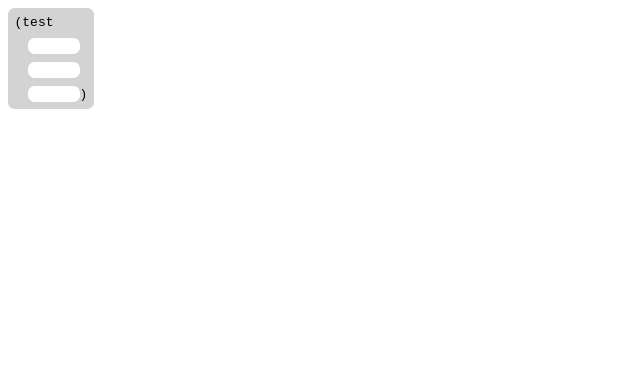
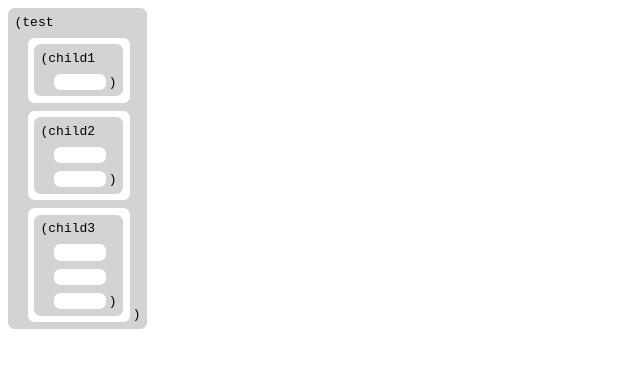
Before and after one commit to kimjulian-gc/Block-Parsons, a React (Vite) app: page / in a window 1280 px wide. Shown: the top 368 px of the page, without its empty margins (0-640 px from the left). Built offline with nearby package versions, Linux system fonts and the light colour scheme.

Commit message:
Support child blocks

```diff
--- a/src/block/ArgumentSlot.tsx
+++ b/src/block/ArgumentSlot.tsx
@@ -1,7 +1,12 @@
 import { BlockLabels } from "./aria-labels.ts";
 import { Box } from "@mui/material";
+import { Block, type BlockProps } from "./Block.tsx";
 
-export function ArgumentSlot() {
+interface ArgumentSlotProps {
+  blockProps?: BlockProps;
+}
+
+export function ArgumentSlot({ blockProps }: ArgumentSlotProps) {
   return (
     <Box
       width={"fit-content"}
@@ -12,6 +17,8 @@ export function ArgumentSlot() {
       borderRadius={"0.5em"}
       marginLeft={"1em"}
       aria-label={BlockLabels.ArgumentSlot}
-    ></Box>
+    >
+      {blockProps ? <Block {...blockProps} /> : null}
+    </Box>
   );
 }
--- a/src/block/Block.tsx
+++ b/src/block/Block.tsx
@@ -1,4 +1,4 @@
-import { Stack } from "@mui/material";
+import { Box, Stack } from "@mui/material";
 import { useState } from "react";
 import { ArgumentSlot } from "./ArgumentSlot.tsx";
 
@@ -7,13 +7,30 @@ interface ArgumentOptions {
   expandable?: boolean;
 }
 
-interface BlockProps {
+export interface BlockProps {
   name: string;
   argumentOptions: ArgumentOptions;
+  // TODO: i don't like this implementation of child
+  //  blocks, ideally i'd like child elements
+  childBlocks?: BlockProps[];
 }
 
-export function Block({ name, argumentOptions: { minAmount } }: BlockProps) {
-  const [args] = useState<null[]>(Array.from({ length: minAmount }));
+export function Block({
+  name,
+  argumentOptions: { minAmount },
+  childBlocks,
+}: BlockProps) {
+  const [args] = useState<(BlockProps | undefined)[]>(() => {
+    if (!childBlocks) {
+      return Array.from({ length: minAmount });
+    }
+    if (childBlocks.length > minAmount) {
+      return childBlocks;
+    }
+    return childBlocks.concat(
+      Array.from({ length: minAmount - childBlocks.length }),
+    );
+  });
 
   return (
     <Stack
@@ -26,13 +43,14 @@ export function Block({ name, argumentOptions: { minAmount } }: BlockProps) {
       useFlexGap
     >
       ({name}
-      {args.map((_, index) =>
+      {args.map((blockProps, index) =>
         index === args.length - 1 ? (
-          <Stack direction={"row"} alignItems={"center"} key={index}>
-            <ArgumentSlot />)
+          <Stack direction={"row"} alignItems={"flex-end"} key={index}>
+            <ArgumentSlot blockProps={blockProps} />{" "}
+            <Box marginLeft={"0.25em"}>)</Box>
           </Stack>
         ) : (
-          <ArgumentSlot key={index} />
+          <ArgumentSlot blockProps={blockProps} key={index} />
         ),
       )}
     </Stack>
--- a/src/main.tsx
+++ b/src/main.tsx
@@ -8,6 +8,16 @@ function throwNull(message: string): never {
 const root =
   document.getElementById("root") ?? throwNull("React root cannot be null!");
 
+const blocks = [
+  { name: "child1", argumentOptions: { minAmount: 1 } },
+  { name: "child2", argumentOptions: { minAmount: 2 } },
+  { name: "child3", argumentOptions: { minAmount: 3 } },
+];
+
 createRoot(root).render(
-  <Block name={"test"} argumentOptions={{ minAmount: 3 }} />,
+  <Block
+    name={"test"}
+    argumentOptions={{ minAmount: 3 }}
+    childBlocks={blocks}
+  />,
 );
```
Also changed, not shown: 1 other file (tests, documents, lock files or other folders).
